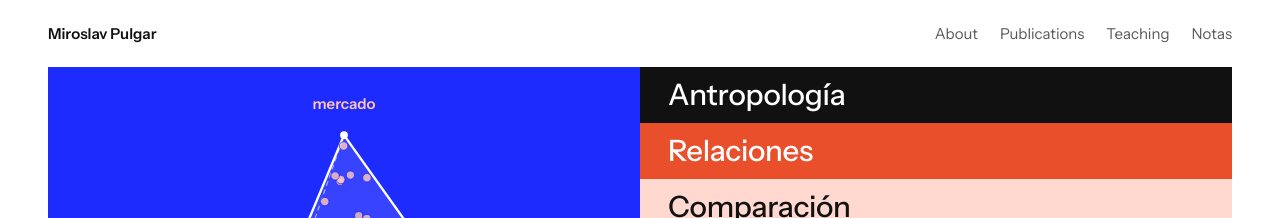
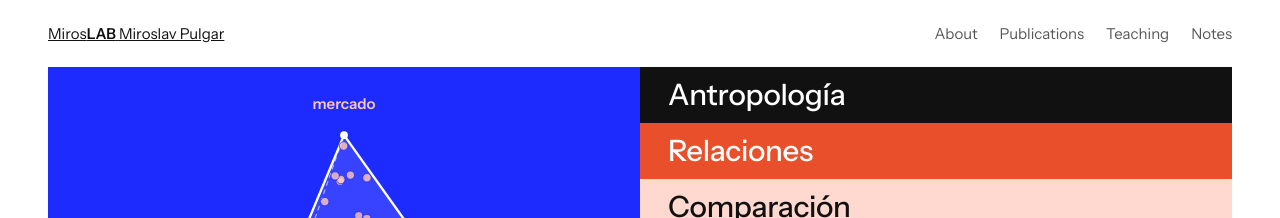
Before and after one commit to miropulgar/miropulgar.github.io, a Jekyll site: the page built from index.markdown, in a window 1280 px wide. Shown: the top 218 px of the page. Built offline with Jekyll 4.4.1, drawn with Linux system fonts in a browser that asks for light colours.

Commit message:
Update header.html

```diff
--- a/_includes/header.html
+++ b/_includes/header.html
@@ -1,7 +1,10 @@
 <header class="site-header">
-  <a class="nm" href="{{ '/' | relative_url }}">Miroslav Pulgar</a>
+  <a class="marca" href="{{ '/' | relative_url }}">
+    <span class="sello"><span>Miros</span><b>LAB</b></span>
+    <span class="quien">Miroslav Pulgar</span>
+  </a>
   <nav>
-    {%- assign nav = "About:/About/,Publications:/publications/,Teaching:/teaching/,Notas:/notas/" | split: "," -%}
+    {%- assign nav = "About:/About/,Publications:/publications/,Teaching:/teaching/,Notes:/notes/" | split: "," -%}
     {%- for item in nav -%}
       {%- assign par = item | split: ":" -%}
       <a href="{{ par[1] | relative_url }}"{% if page.url == par[1] %} aria-current="page"{% endif %}>{{ par[0] }}</a>
```
